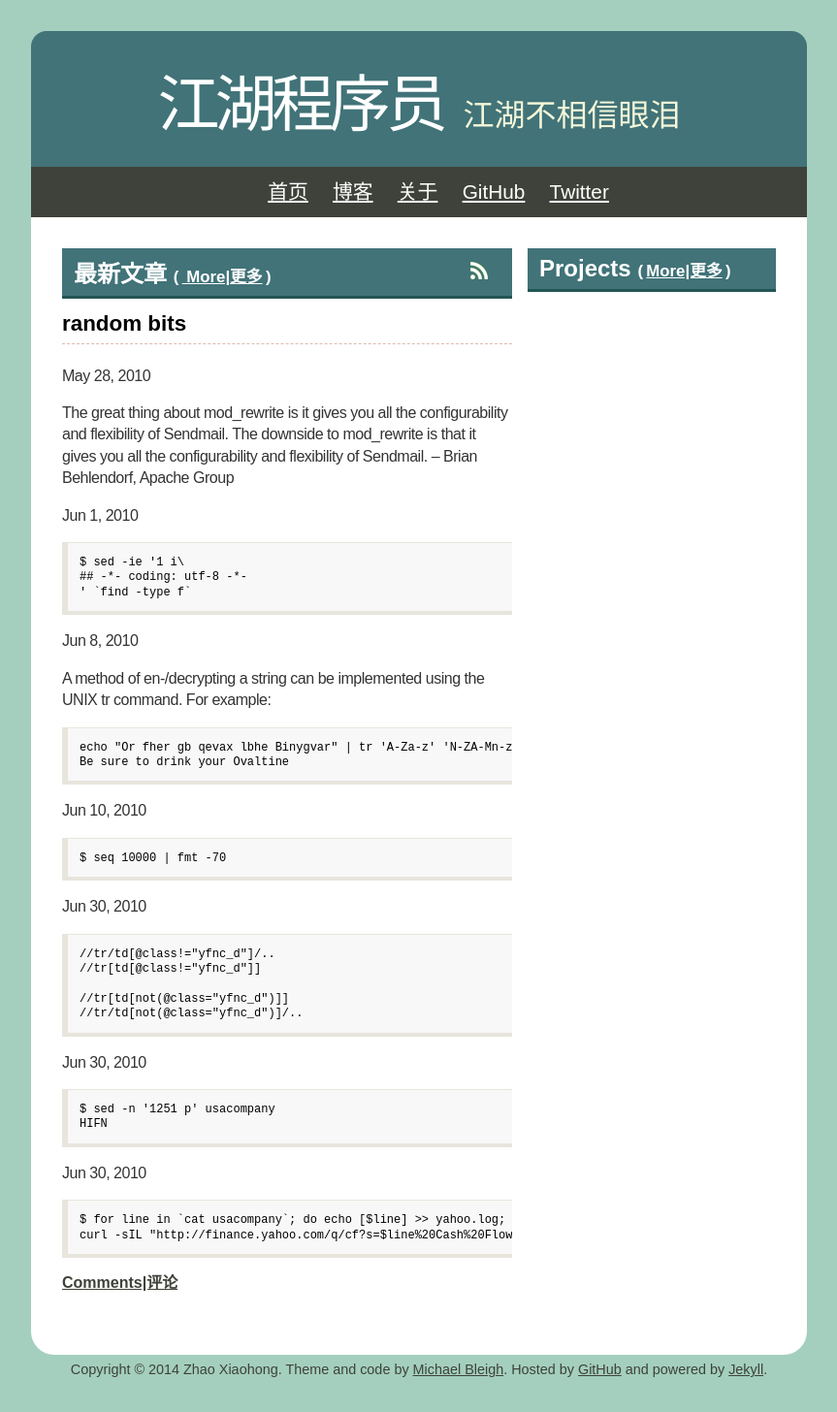
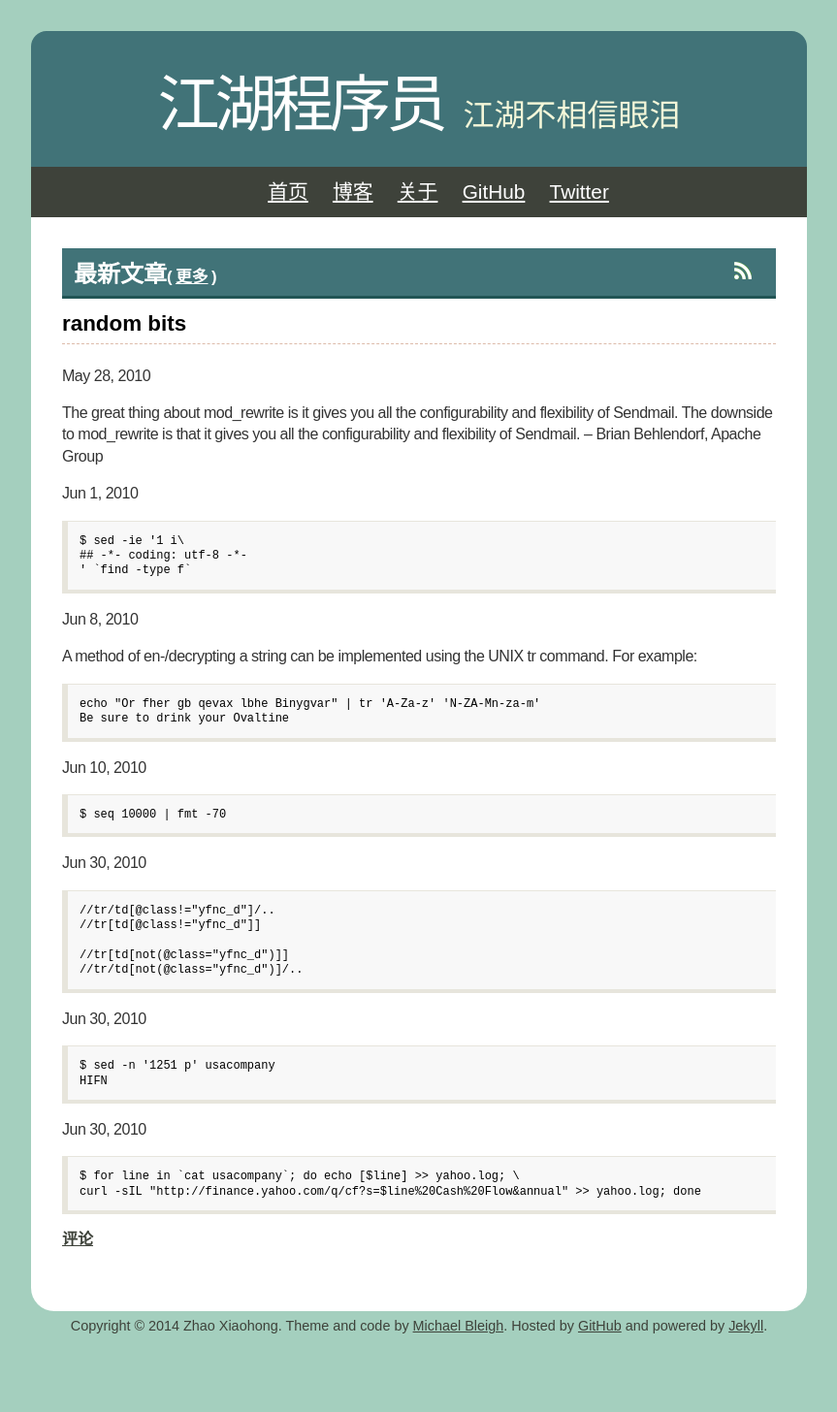
Before and after one commit to mrluanma/mrluanma.github.com, a Jekyll site: the page built from index.html, in a window 1280 px wide. Shown: the whole page at 97% size, without its empty margins (208-1071 px from the left). Built offline with Jekyll 4.4.1, drawn with Linux system fonts in a browser that asks for light colours; after the commit the page ends 1411 px from its top, so only the background shows below that.

Commit message:
clean up

```diff
--- a/index.html
+++ b/index.html
@@ -3,36 +3,12 @@ layout: master
 title: sɔɐɯǝ
 ---
 
-<div class='home_box' id='home_left'>
-  <h2><a href='http://feeds.feedburner.com/mrluanma' class='float-right'><img src='/images/subscribe-icon.gif' alt='Subscribe|订阅'/></a> 最新文章 <span class="more">(<a href='/blog.html'> More|更多</a>)</span></h2>
+<div class="home_box" id="home_left">
+  <h2><a href="http://feeds.feedburner.com/mrluanma" class="float-right"><img src="/images/subscribe-icon.gif" alt="订阅"/></a>最新文章<span class="more">(<a href="/blog.html">更多</a>)</span></h2>
 
-  <div class='post'>
-    <h1><a href='{{site.posts.first.url}}'>{{site.posts.first.title}}</a></h1>
-    <div class='body'>{{ site.posts.first.content }}</div>
-    <a href='{{site.posts.first.url}}#disqus_thread'>Comments|评论</a>
+  <div class="post">
+    <h1><a href="{{ site.posts.first.url }}">{{ site.posts.first.title }}</a></h1>
+    <div class="body">{{ site.posts.first.content }}</div>
+    <a href="{{ site.posts.first.url }}#disqus_thread">评论</a>
   </div>
 </div>
-<div class='home_box' id='home_right'>
-  <h2> Projects <span class="more">(<a href='/open-source.html'>More|更多</a>)</span></h2>
-  <div id='github-projects'>
-  </div>
-</div>
-
-<script type="text/javascript" charset="utf-8">
-  $.githubUser('mrluanma', function(data) {
-    $('#github-projects').html('');
-
-    var repos = data.user.repositories;
-    repos.sort(function(a,b) {
-      return b.watchers - a.watchers;
-    });
-
-    $(repos.slice(0,6)).each(function() {
-      $('#github-projects').append("\
-<div class='repo'>\
-  <h3><a href='" + this.url + "'>" + this.name + "</a></h3>\
-  <span class='desc'>"+this.description+"</span>\
-</div>");
-    });
-  });
-</script>
--- a/stylesheets/master.css
+++ b/stylesheets/master.css
@@ -196,15 +196,6 @@ div.related {
     margin: 0 0.2em;
 }
 
-#home_left {
-    width: 29em;
-}
-
-#home_right {
-    width: 16em;
-    margin-left: 1em;
-}
-
 .clearfix { clear: both;}
 
 #footer a {
@@ -216,36 +207,6 @@ div.related {
     font-size: 0.7em;
 }
 
-.repo {
-    background: #fff5cc;
-    border: 2px solid #dda;
-    padding: 0.7em 1em;
-    font-size: 0.8em;
-    letter-spacing: -0.03em;
-    margin: 1em 1em 0 0;
-    -moz-border-radius: 0.5em;
-    -webkit-border-radius: 0.5em;
-    border-radius: 0.5em;
-}
-.repo h3 {
-    margin: 0 0 0.3em 0;
-}
-.repo h3 a {
-    font-weight: bold;
-    color: black;
-    letter-spacing: 0;
-    font-size: 1.1em;
-}
-
-#github-projects.big .repo {
-    float: left;
-    width: 25.2em;
-    margin: 1.2em 1em 0 0;
-    display: inline-block;
-    float: none;
-    vertical-align: top;
-}
-
 .float-left { float: left; }
 .float-right { float: right; }
 
```
